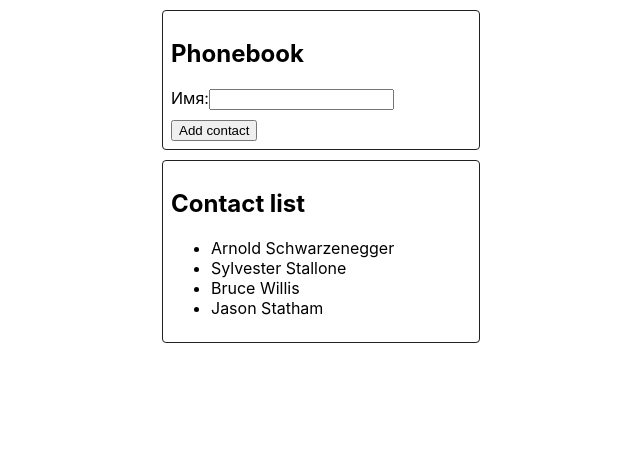
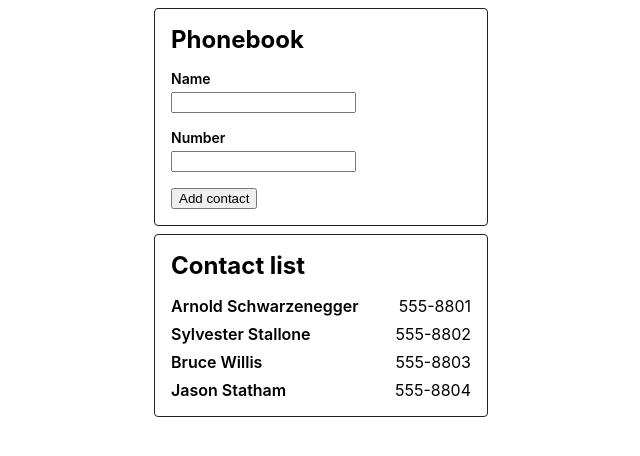
Before and after one commit to vlmakh/goit-react-hw-02-phonebook, a React (Create React App) app: page / in a window 1280 px wide. Shown: the top 456 px of the page, without its empty margins (319-959 px from the left). Built offline with nearby package versions, Linux system fonts and the light colour scheme.

Commit message:
add step2

```diff
--- a/src/components/App.jsx
+++ b/src/components/App.jsx
@@ -1,25 +1,26 @@
 import { Component } from 'react';
 import css from './App.module.css';
-import { nanoid } from 'nanoid'
+import { nanoid } from 'nanoid';
 
 class App extends Component {
   state = {
     contacts: [
-      { id: nanoid(4), name: 'Arnold Schwarzenegger' },
-      { id: nanoid(4), name: 'Sylvester Stallone' },
-      { id: nanoid(4), name: 'Bruce Willis' },
-      { id: nanoid(4), name: 'Jason Statham' },
+      { id: nanoid(4), name: 'Arnold Schwarzenegger', number: '555-8801' },
+      { id: nanoid(4), name: 'Sylvester Stallone', number: '555-8802' },
+      { id: nanoid(4), name: 'Bruce Willis', number: '555-8803' },
+      { id: nanoid(4), name: 'Jason Statham', number: '555-8804' },
     ],
     name: '',
+    number: '',
   };
 
   render() {
     return (
       <>
         <form className={css.form}>
-          <h2>Phonebook</h2>
+          <h2 className={css.sectionTitle}>Phonebook</h2>
           <label className={css.formField}>
-            Имя:
+            <span className={css.formField__name}>Name</span>
             <input
               type="text"
               name="name"
@@ -29,15 +30,31 @@ class App extends Component {
             />
           </label>
 
+          <label className={css.formField}>
+            <span className={css.formField__name}>Number</span>
+            <input
+              type="tel"
+              name="number"
+              pattern="\+?\d{1,4}?[-.\s]?\(?\d{1,3}?\)?[-.\s]?\d{1,4}[-.\s]?\d{1,4}[-.\s]?\d{1,9}"
+              title="Phone number must be digits and can contain spaces, dashes, parentheses and can start with +"
+              required
+            />
+          </label>
+
           <button type="button" className={css.addButton}>
             Add contact
           </button>
         </form>
 
-        <div className={css.contactList}>
-          <h2>Contact list</h2>
-          <ul>
-            {this.state.contacts.map(contact => <li key={contact.id}>{contact.name}</li>)}
+        <div className={css.contactTable}>
+          <h2 className={css.sectionTitle}>Contact list</h2>
+          <ul className={css.contactList}>
+            {this.state.contacts.map(contact => (
+              <li key={contact.id} className={css.contactItem}>
+                <span className={css.contactName}>{contact.name}</span>{' '}
+                <span>{contact.number}</span>
+              </li>
+            ))}
           </ul>
         </div>
       </>
--- a/src/components/App.module.css
+++ b/src/components/App.module.css
@@ -1,24 +1,54 @@
+.sectionTitle {
+  margin: 0;
+}
+
 .form {
   /* text-align: center; */
   width: 300px;
-  margin: 10px auto 0;
-  padding: 8px;
+  margin: 8px auto 0;
+  padding: 16px;
   border: 1px solid #212121;
   border-radius: 4px;
 }
 
 .formField {
   display: block;
+  margin-top: 16px;
+}
+
+.formField__name {
+  display: block;
+  font-size: 14px;
+  font-weight: 600;
+  margin-bottom: 4px;
 }
 
 .addButton {
-  margin-top: 10px;
+  margin-top: 16px;
+}
+
+.contactTable {
+  width: 300px;
+  margin: 8px auto 0;
+  padding: 16px;
+  border: 1px solid #212121;
+  border-radius: 4px;
 }
 
 .contactList {
-  width: 300px;
-  margin: 10px auto 0;
-  padding: 8px;
-  border: 1px solid #212121;
-  border-radius: 4px;
+  margin: 16px 0 0 0;
+  padding: 0;
 }
+
+.contactItem {
+  display: flex;
+  justify-content: space-between;
+}
+
+.contactItem:not(:first-child) {
+  margin-top: 8px;
+}
+
+.contactName {
+  font-weight: 600;
+}
```
